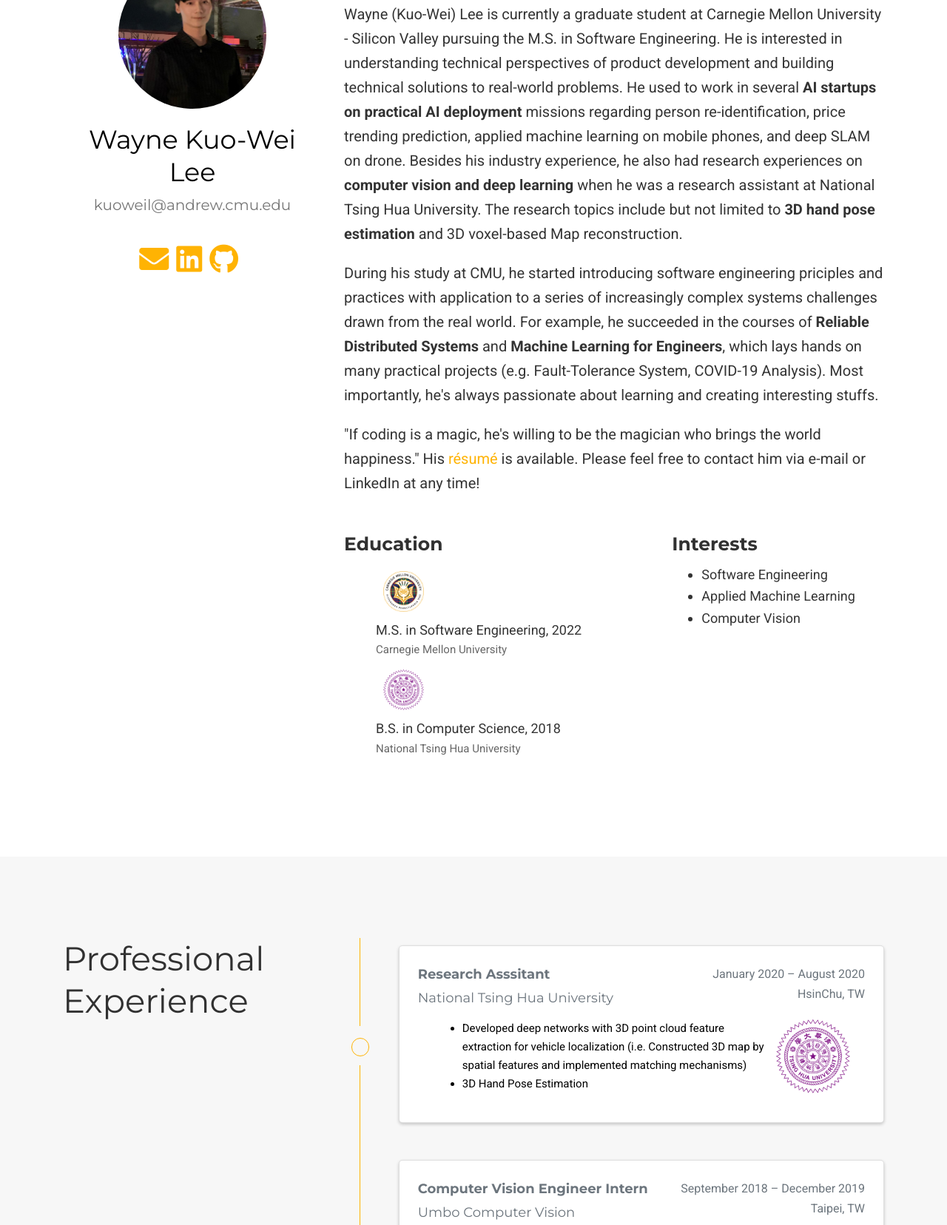
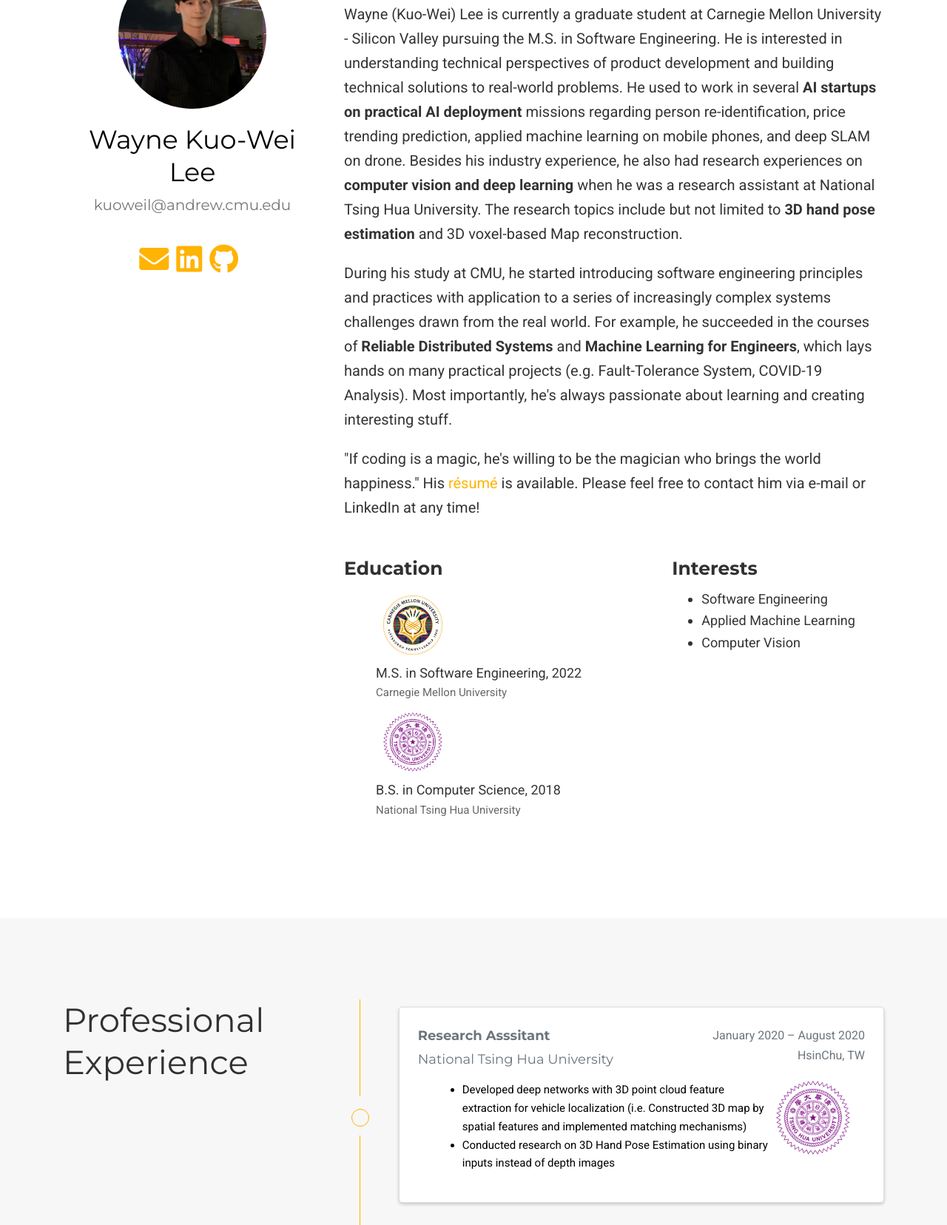
Before and after one commit to HyperWayne/hyperwayne.github.io, a plain HTML site: page index.html in a window 1280 px wide. Shown: the part 203-1859 px from the top of the page at 74% size. Drawn offline with nearby package versions, Linux system fonts and the light colour scheme; some icons are missing.

Commit message:
Typos updated

```diff
--- a/index.html
+++ b/index.html
@@ -207,7 +207,7 @@
 
         <p>Wayne (Kuo-Wei) Lee is currently a graduate student at Carnegie Mellon University - Silicon Valley pursuing the M.S. in Software Engineering. He is interested in understanding technical perspectives of product development and building technical solutions to real-world problems. He used to work in several <strong>AI startups on practical AI deployment</strong> missions regarding person re-identification, price trending prediction, applied machine learning on mobile phones, and deep SLAM on drone. Besides his industry experience, he also had research experiences on <strong>computer vision and deep learning </strong> when he was a research assistant at National Tsing Hua University. The research topics include but not limited to <strong>3D hand pose estimation </strong> and 3D voxel-based Map reconstruction.</p>
 
-        <p>During his study at CMU, he started introducing software engineering priciples and practices with application to a series of increasingly complex systems challenges drawn from the real world. For example, he succeeded in the courses of <strong>Reliable Distributed Systems</strong> and <strong>Machine Learning for Engineers</strong>, which lays hands on many practical projects (e.g. Fault-Tolerance System, COVID-19 Analysis). Most importantly, he's always passionate about learning and creating interesting stuffs. </p>
+        <p>During his study at CMU, he started introducing software engineering principles and practices with application to a series of increasingly complex systems challenges drawn from the real world. For example, he succeeded in the courses of <strong>Reliable Distributed Systems</strong> and <strong>Machine Learning for Engineers</strong>, which lays hands on many practical projects (e.g. Fault-Tolerance System, COVID-19 Analysis). Most importantly, he's always passionate about learning and creating interesting stuff. </p>
 
         <p>"If coding is a magic, he's willing to be the magician who brings the world happiness." His <a href="files/Kuo_Wei_Lee_Resume.pdf" target="_blank">résumé</a> is available. Please feel free to contact him via e-mail or LinkedIn at any time!</p>
 
@@ -220,18 +220,16 @@
             <ul class="ul-edu">
                   <li>
                         <!-- <i class="fa-li fas fa-graduation-cap"></i> -->
-                        <img align="center" src="/img/cmu_logo.png" width="75" style="padding:10px">
+                        <div><img align="center" src="/img/cmu_logo.png" width="100" style="padding:10px"></div>
                         <div class="description">
-
                           <p class="course">M.S. in Software Engineering, 2022</p>
                           <p class="institution">Carnegie Mellon University </p>
                         </div>
                   </li>
                   <li>
                         <!-- <i class="fa-li fas fa-graduation-cap"></i> -->
-                        <img align="center" src="/img/nthu-logo.png" width="75" style="padding:10px">
+                        <div><img align="center" src="/img/nthu-logo.png" width="100" style="padding:10px"></div>
                         <div class="description">
-
                           <p class="course">B.S. in Computer Science, 2018</p>
                           <p class="institution">National Tsing Hua University </p>
 
@@ -300,7 +298,7 @@
                         <ul>
                             <li>Developed deep networks with 3D point cloud feature extraction for vehicle localization (i.e. Constructed 3D map by spatial features and implemented matching mechanisms)
                             </li>
-                            <li>3D Hand Pose Estimation</li>
+                            <li>Conducted research on 3D Hand Pose Estimation using binary inputs instead of depth images</li>
                         </ul>
                     </div> <!-- card text -->
                 </div> <!-- card body -->
@@ -351,8 +349,6 @@
     </div> <!-- row experience -->
 
 
-
-
     <div class="row experience"> <!-- row experience -->
 
         <div class="col-auto text-center flex-column d-none d-sm-flex">
@@ -382,8 +378,9 @@
 
                     <div class="card-text"><img align="right" src="/img/digital_drift.jpg" width="100"></p>
                         <ul>
-                            <li>Developed iOS app <strong>Bite! - An app for foodies</strong> and <strong>CardCool</strong>
-                            <li>Daily users: <strong>10k+</strong>
+                            <li>Developed iOS app <strong>Bite! - An app for foodies</strong></li>
+                            <li>Daily users: <strong>10k+</strong></li>
+                            <li>Constructed a smart trading system which predict the NBA cards <strong>price trending</strong> on Ebay and provide user friendly interface, named <strong>CardCool</strong></li>
                         </ul>
                     </div> <!-- card text -->
 
@@ -473,8 +470,6 @@
         </div> <!-- col py-2 -->
 
     </div> <!-- row experience -->
-
-
 
 
 
@@ -611,16 +606,13 @@
 
 
 <div class="container">
-  <footer class="site-footer">
-
-
-  <p class="powered-by">
+    <footer class="site-footer">
+    <p class="powered-by">
     &copy; 2018 &middot;
 
     Powered by the
     <a href="https://sourcethemes.com/academic/" target="_blank" rel="noopener">Academic theme</a> for
     <a href="https://gohugo.io" target="_blank" rel="noopener">Hugo</a>.
-
 
     <span class="float-right" aria-hidden="true">
       <a href="#" id="back_to_top">
@@ -630,9 +622,8 @@
       </a>
     </span>
 
-  </p>
-</footer>
-
+    </p>
+    </footer>
 </div>
 
 
@@ -686,7 +677,6 @@
         };
     </script>
 
-
     <script id="search-hit-fuse-template" type="text/x-template">
       <div class="search-hit" id="summary-{{key}}">
       <div class="search-hit-content">
@@ -699,7 +689,6 @@
       </div>
     </script>
 
-
     <script src="https://cdnjs.cloudflare.com/ajax/libs/fuse.js/3.2.1/fuse.min.js" integrity="sha256-VzgmKYmhsGNNN4Ph1kMW+BjoYJM2jV5i4IlFoeZA9XI=" crossorigin="anonymous"></script>
     <script src="https://cdnjs.cloudflare.com/ajax/libs/mark.js/8.11.1/jquery.mark.min.js" integrity="sha256-4HLtjeVgH0eIB3aZ9mLYF6E8oU5chNdjU6p6rrXpl9U=" crossorigin="anonymous"></script>
     <script src="/js/academic.min.d037ee5294b166a79dec317c58aea9cc.js"></script>
```
Also changed, not shown: 1 other file.
